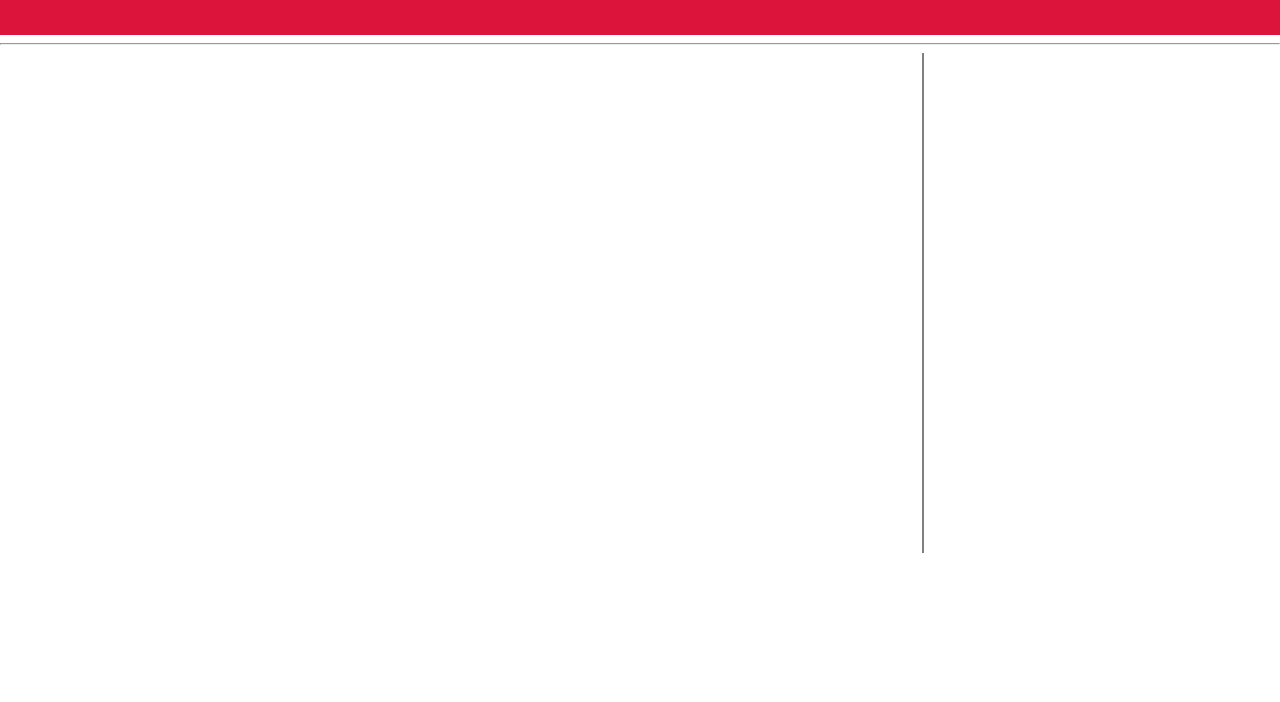
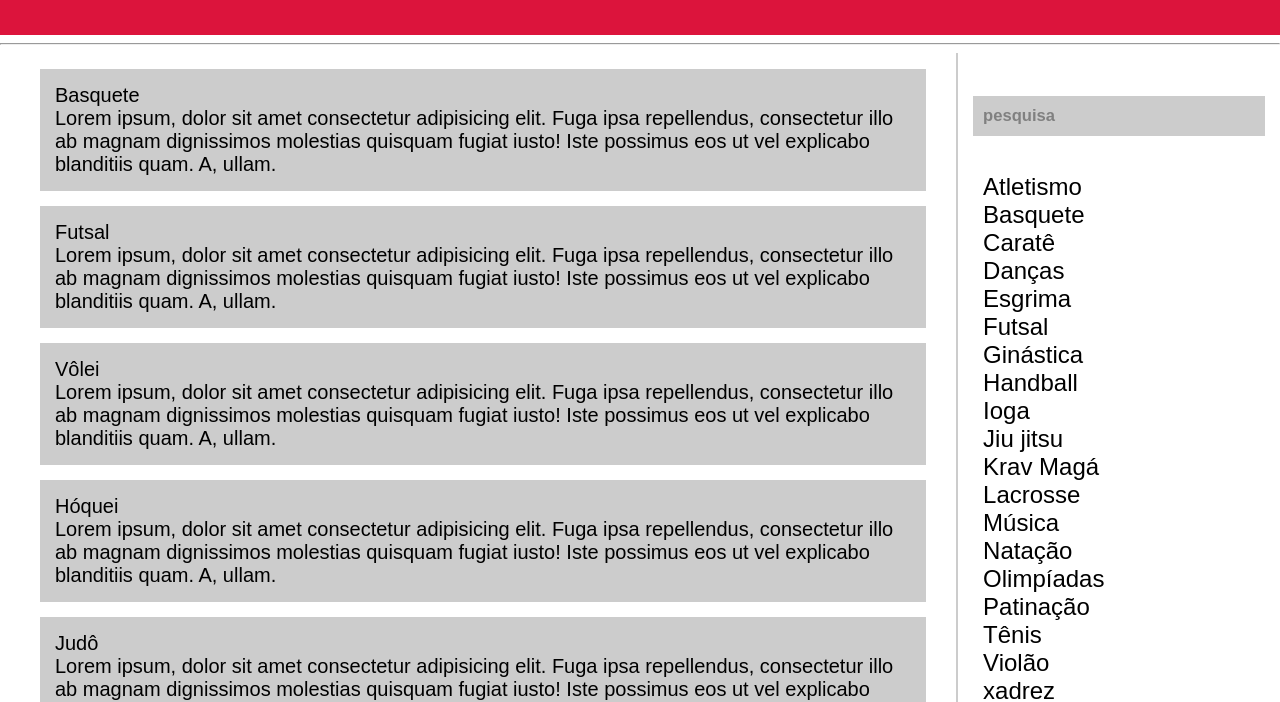
Before and after one commit to GustvNGit/projeto-esportIW, a plain HTML site: page prIW/projetos.html in a window 1280 px wide. Shown: the part 100-802 px from the top of the page. Drawn offline with Linux system fonts and the light colour scheme.

Commit message:
Projeto Esport+ v4 - Aba projetos finalizada
A aba de projetos, pelo menos a parte estrutural, ja foi toda finalizada, faltando tambem apenas colocar as devidas informações; a area de login esta começando a ser feita

```diff
--- a/prIW/css/style.css
+++ b/prIW/css/style.css
@@ -31,8 +31,6 @@ a{
     padding: 10px;
 
 }
-
-
 .section1{
     padding: 50px;
     background-color: #fff;
@@ -48,7 +46,6 @@ a{
     display: flex;
 
 }
-
 .section2{
     padding: 20px;
     background-color: #f4f4f9;
@@ -64,8 +61,6 @@ a{
     padding: 20px;
     text-align: justify;
 }
-
-
 .section3{
     padding: 50px;
     background-color: #fff;
@@ -82,12 +77,48 @@ a{
 }
 
 
+.sessao1{
+    display: flex;
+}
+.linha-vertical {
+border-left: 2px solid #ccc;
+height: 700px;
+margin-left: 30px;
+}
+.modais{
+    font-size: 20px;
+    padding: 15px;
+}
+.modais h5{
+    background-color: #ccc;
+    padding: 10px;
+    padding-right: 210px;
+    color: gray;
+}
+.modais p{
+    padding: 10px;
+    font-size: 24px;
+}
+.projs li{
+    background-color: #ccc;
+    padding: 15px;
+    margin-top: 15px;
+    font-size: 20px;
+}
+.sessao2{
+    padding: 45px;
+    background-color: #dadadf;
+    display: flex;
+}
 
-.linha-vertical {
-border-left: 2px solid gray;
-height: 500px;
-position: absolute;
-left: 72%;
+.secssaoun{
+    background-color: #f4f4f9;
+    padding: 100px;
+}
+.block{
+    background-color: #fff;
+    padding: 100px;
+    padding-bottom: 320px;
 }
 
 footer{
--- a/prIW/projetos.html
+++ b/prIW/projetos.html
@@ -19,13 +19,30 @@
     <hr>
 
     <div class="sessao1">
+    <div class="projs">
+        <ul>
+            <li>Basquete<br>Lorem ipsum, dolor sit amet consectetur adipisicing elit. Fuga ipsa repellendus, consectetur illo ab magnam dignissimos molestias quisquam fugiat iusto! Iste possimus eos ut vel explicabo blanditiis quam. A, ullam.</li>
+            <li>Futsal<br>Lorem ipsum, dolor sit amet consectetur adipisicing elit. Fuga ipsa repellendus, consectetur illo ab magnam dignissimos molestias quisquam fugiat iusto! Iste possimus eos ut vel explicabo blanditiis quam. A, ullam.</li>
+            <li>Vôlei<br>Lorem ipsum, dolor sit amet consectetur adipisicing elit. Fuga ipsa repellendus, consectetur illo ab magnam dignissimos molestias quisquam fugiat iusto! Iste possimus eos ut vel explicabo blanditiis quam. A, ullam.</li>
+            <li>Hóquei<br>Lorem ipsum, dolor sit amet consectetur adipisicing elit. Fuga ipsa repellendus, consectetur illo ab magnam dignissimos molestias quisquam fugiat iusto! Iste possimus eos ut vel explicabo blanditiis quam. A, ullam.</li>
+            <li>Judô<br>Lorem ipsum, dolor sit amet consectetur adipisicing elit. Fuga ipsa repellendus, consectetur illo ab magnam dignissimos molestias quisquam fugiat iusto! Iste possimus eos ut vel explicabo blanditiis quam. A, ullam.</li>
+            <li>Violão<br>Lorem ipsum, dolor sit amet consectetur adipisicing elit. Fuga ipsa repellendus, consectetur illo ab magnam dignissimos molestias quisquam fugiat iusto! Iste possimus eos ut vel explicabo blanditiis quam. A, ullam.</li>
+        </ul>
+    </div>
     <div class="linha-vertical"></div>
-
+    <div class="modais">
+        <h5>pesquisa</h5>
+        <p>Atletismo<br>Basquete<br>Caratê<br>Danças<br>Esgrima<br>Futsal<br>Ginástica<br>Handball<br>Ioga<br>Jiu jitsu<br>Krav Magá<br>Lacrosse<br>Música<br>Natação<br>Olimpíadas<br>Patinação<br>Tênis<br>Violão<br>xadrez<br>Zumba</p></div>
     </div>
 
     <div class="sessao2">
+        <h2>Confira todos projetos e centros em sua região</h2>
+    <img src="img/regs.png">
+    </div>
 
-    </div>
+    <footer>
+    <p> &copy; Gustavo Jesus da Silva Santos | Esporte+ | 02/09/2026  </p>
+    </footer>
 
 </body>
 </html>
```
Also changed, not shown: prIW/login.html (+29 -0 lines), prIW/img/regiao.png (added), prIW/img/regs.png (added).
